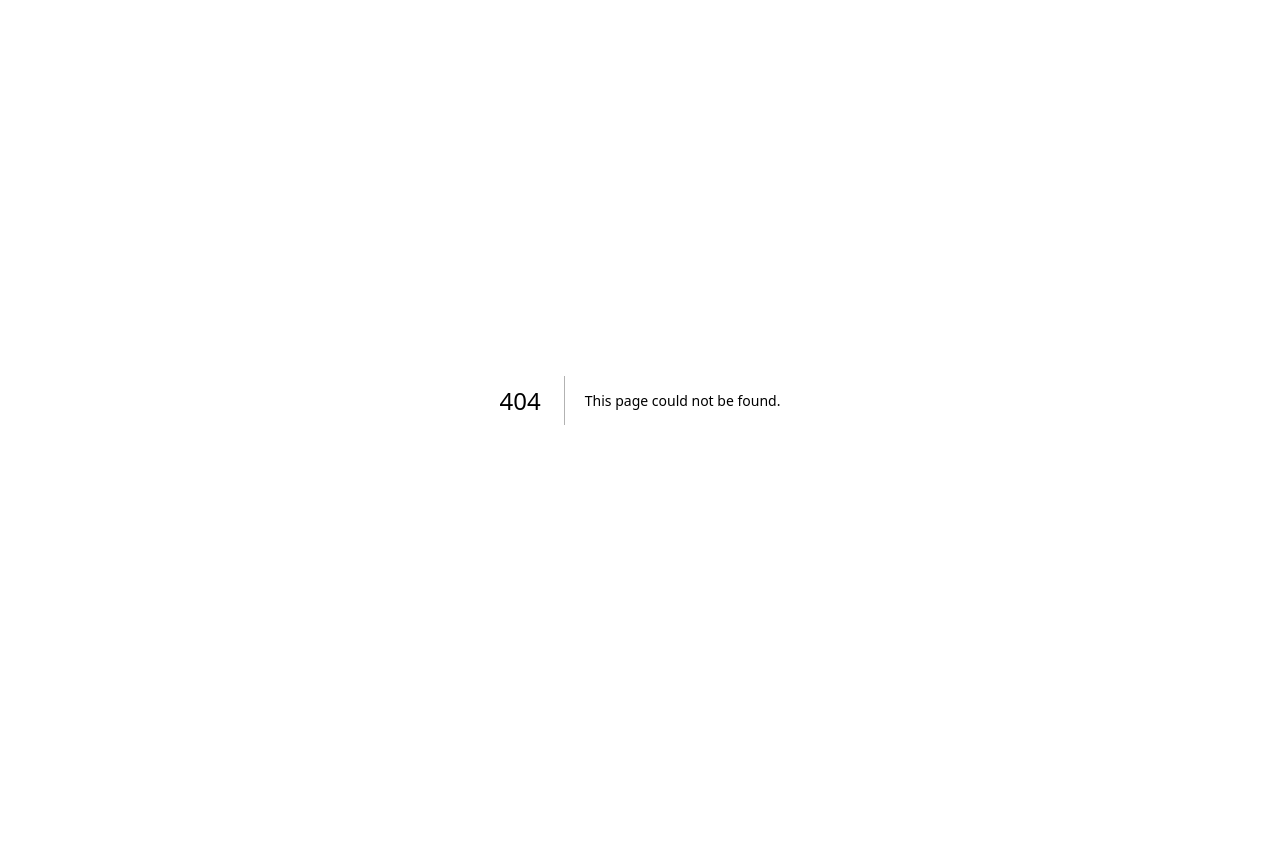
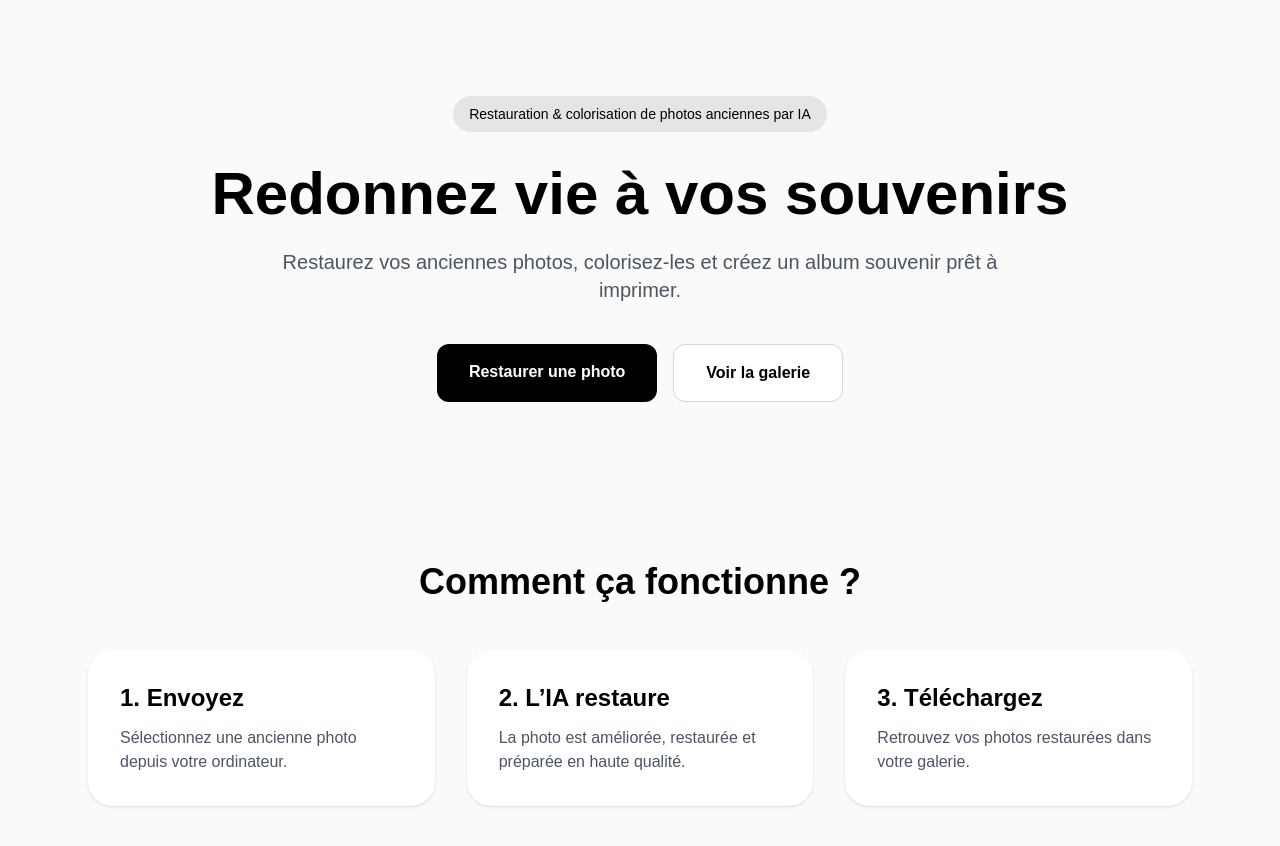
Before and after one commit to MONTARGE-CYBER/memoire-vivante, a Next.js app: page /gallery in a window 1280 px wide. Before the commit this address had no page. Shown: the top 846 px of the page. Before the commit the page ends 800 px from the top, so only its background shows below. Built offline with nearby package versions, Linux system fonts and the light colour scheme.

Commit message:
Ajout galerie et nouvelle homepage

```diff
--- /dev/null
+++ b/app/api/restore/route.ts
@@ -0,0 +1,42 @@
+import Replicate from "replicate";
+import { NextResponse } from "next/server";
+
+const replicate = new Replicate({
+  auth: process.env.REPLICATE_API_TOKEN!,
+});
+
+export async function POST(req: Request) {
+  try {
+    const { imageUrl } = await req.json();
+
+    const output = await replicate.run(
+  "flux-kontext-apps/restore-image",
+  {
+    input: {
+      input_image: imageUrl,
+    },
+  }
+);
+console.log("OUTPUT =", output);
+console.dir(output, { depth: 10 });
+
+console.log("OUTPUT REPLICATE =", JSON.stringify(output, null, 2));
+
+   const restoredImageUrl = (output as any).url();
+
+console.log("IMAGE URL =", restoredImageUrl);
+
+return NextResponse.json({
+  success: true,
+  imageUrl: restoredImageUrl,
+});
+
+  } catch (error) {
+    console.error(error);
+
+    return NextResponse.json(
+      { success: false },
+      { status: 500 }
+    );
+  }
+}
--- /dev/null
+++ b/app/gallery/page.tsx
@@ -0,0 +1,60 @@
+import Link from "next/link";
+
+export default function Home() {
+  return (
+    <main className="min-h-screen bg-stone-50 text-black">
+      <section className="max-w-6xl mx-auto px-6 py-24 text-center">
+        <p className="inline-block px-4 py-2 rounded-full bg-stone-200 text-sm mb-8">
+          Restauration & colorisation de photos anciennes par IA
+        </p>
+
+        <h1 className="text-6xl font-bold mb-6">
+          Redonnez vie à vos souvenirs
+        </h1>
+
+        <p className="text-xl text-gray-600 max-w-3xl mx-auto mb-10">
+          Restaurez vos anciennes photos, colorisez-les et créez un album souvenir prêt à imprimer.
+        </p>
+
+        <div className="flex justify-center gap-4">
+          <Link
+            href="/upload"
+            className="px-8 py-4 rounded-xl bg-black text-white font-semibold"
+          >
+            Restaurer une photo
+          </Link>
+
+          <Link
+            href="/gallery"
+            className="px-8 py-4 rounded-xl bg-white border border-gray-300 font-semibold"
+          >
+            Voir la galerie
+          </Link>
+        </div>
+      </section>
+
+      <section className="max-w-6xl mx-auto px-6 py-16">
+        <h2 className="text-4xl font-bold text-center mb-12">
+          Comment ça fonctionne ?
+        </h2>
+
+        <div className="grid md:grid-cols-3 gap-8">
+          <div className="bg-white p-8 rounded-3xl shadow-sm">
+            <h3 className="text-2xl font-bold mb-3">1. Envoyez</h3>
+            <p className="text-gray-600">Sélectionnez une ancienne photo depuis votre ordinateur.</p>
+          </div>
+
+          <div className="bg-white p-8 rounded-3xl shadow-sm">
+            <h3 className="text-2xl font-bold mb-3">2. L’IA restaure</h3>
+            <p className="text-gray-600">La photo est améliorée, restaurée et préparée en haute qualité.</p>
+          </div>
+
+          <div className="bg-white p-8 rounded-3xl shadow-sm">
+            <h3 className="text-2xl font-bold mb-3">3. Téléchargez</h3>
+            <p className="text-gray-600">Retrouvez vos photos restaurées dans votre galerie.</p>
+          </div>
+        </div>
+      </section>
+    </main>
+  );
+}
--- a/app/upload/page.tsx
+++ b/app/upload/page.tsx
@@ -1,17 +1,85 @@
 "use client";
 
 import { useState } from "react";
-
+import { supabase } from "@/lib/supabase";
 export default function UploadPage() {
   const [preview, setPreview] = useState<string | null>(null);
+const [file, setFile] = useState<File | null>(null);
+const [restoredImage, setRestoredImage] = useState<string | null>(null);
 
+const uploadToSupabase = async () => {
+  if (!file) return;
+
+  try {
+    const fileName = `${Date.now()}-${file.name}`;
+
+    const { error } = await supabase.storage
+      .from("photos")
+      .upload(fileName, file);
+
+    if (error) {
+      console.error(error);
+      alert("Erreur upload");
+      return;
+    }
+
+    const { data } = supabase.storage
+      .from("photos")
+      .getPublicUrl(fileName);
+
+    const imageUrl = data.publicUrl;
+
+    alert("Photo envoyée. Lancement de la restauration IA...");
+
+    const response = await fetch("/api/restore", {
+      method: "POST",
+      headers: {
+        "Content-Type": "application/json",
+      },
+      body: JSON.stringify({
+        imageUrl,
+      }),
+    });
+
+    const result = await response.json();
+
+   console.log("Résultat Replicate :", result);
+
+setRestoredImage(result.imageUrl);
+setRestoredImage(result.imageUrl);
+
+const insertResult = await supabase
+  .from("restorations")
+  .insert({
+    original_url: imageUrl,
+    restored_url: result.imageUrl,
+  });
+
+console.log("INSERT RESULT =", insertResult);
+console.log("INSERT ERROR =", insertResult.error);
+console.log("INSERT RESULT =", insertResult);
+
+console.log("INSERT DATA =", data);
+console.log("INSERT ERROR =", error);
+
+alert("Traitement terminé !");
+
+alert("Traitement terminé !");
+
+  } catch (err) {
+    console.error(err);
+    alert("Erreur lors du traitement IA");
+  }
+};
   const handleFile = (e: React.ChangeEvent<HTMLInputElement>) => {
-    const file = e.target.files?.[0];
+    const selectedFile = e.target.files?.[0];
 
-    if (!file) return;
+if (!selectedFile) return;
 
-    const url = URL.createObjectURL(file);
-    setPreview(url);
+setFile(selectedFile);
+
+const url = URL.createObjectURL(selectedFile);
+setPreview(url);
   };
 
   return (
@@ -41,7 +109,19 @@ export default function UploadPage() {
             JPG, PNG ou TIFF
           </p>
         </label>
+{restoredImage && (
+  <div className="mt-10 bg-white rounded-3xl p-6 shadow-sm">
+    <h2 className="text-2xl font-bold mb-4">
+      Photo restaurée
+    </h2>
 
+    <img
+      src={restoredImage}
+      alt="restored"
+      className="rounded-2xl max-h-[600px] mx-auto"
+    />
+  </div>
+)}
         {preview && (
           <div className="mt-10 bg-white rounded-3xl p-6 shadow-sm">
             <h2 className="text-2xl font-bold mb-4">
@@ -54,9 +134,12 @@ export default function UploadPage() {
               className="rounded-2xl max-h-[600px] mx-auto"
             />
 
-            <button className="mt-6 px-8 py-4 bg-black text-white rounded-xl">
-              Restaurer avec l'IA
-            </button>
+            <button
+  onClick={uploadToSupabase}
+  className="mt-6 px-8 py-4 bg-black text-white rounded-xl"
+>
+  Envoyer la photo
+</button>
           </div>
         )}
       </div>
--- /dev/null
+++ b/lib/supabase.ts
@@ -0,0 +1,9 @@
+import { createClient } from "@supabase/supabase-js";
+
+const supabaseUrl = process.env.NEXT_PUBLIC_SUPABASE_URL!;
+const supabaseAnonKey = process.env.NEXT_PUBLIC_SUPABASE_ANON_KEY!;
+
+export const supabase = createClient(
+  supabaseUrl,
+  supabaseAnonKey
+);
--- a/package.json
+++ b/package.json
@@ -9,9 +9,11 @@
     "lint": "eslint"
   },
   "dependencies": {
+    "@supabase/supabase-js": "^2.106.2",
     "next": "16.2.6",
     "react": "19.2.4",
-    "react-dom": "19.2.4"
+    "react-dom": "19.2.4",
+    "replicate": "^1.4.0"
   },
   "devDependencies": {
     "@tailwindcss/postcss": "^4",
```
Also changed, not shown: 1 other file (tests, documents, lock files or other folders).
